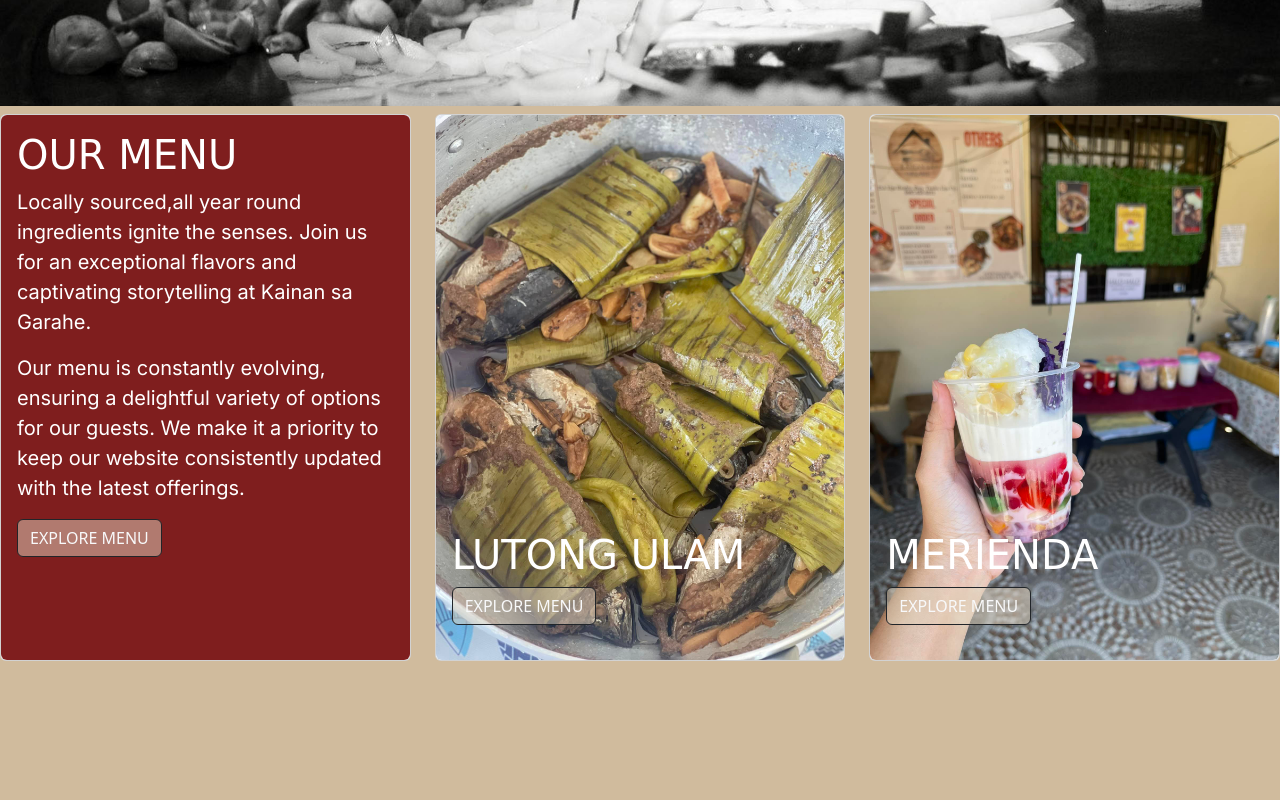
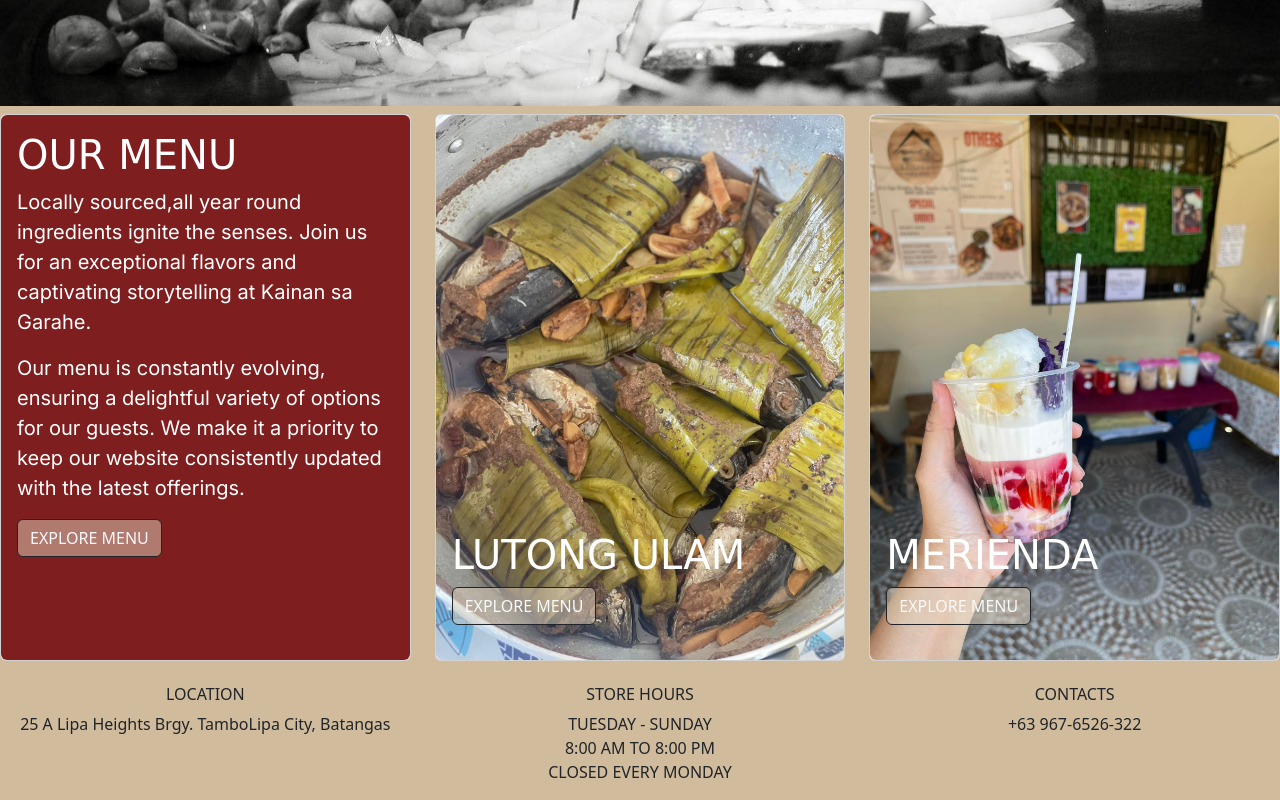
Before and after one commit to drnlzr/MiniProject-1, a plain HTML site: page index.html in a window 1280 px wide. Shown: the part 549-1349 px from the top of the page. Before the commit the page ends 1210 px from the top, so only its background shows below. Drawn offline with Linux system fonts and the light colour scheme; a web font is replaced by a local one.

Commit message:
done homepage

```diff
--- a/index.html
+++ b/index.html
@@ -113,8 +113,37 @@
             </div>
           </div>
         </div>
-      <!---->
 
+        <!-- <footer class="row mx-1">
+          <div class="container-fluid col">
+            <div class="img-fluid">
+              <img src="img/logo.jpg" class="d-flex align-items-center   rounded" width="100%" alt="">
+            </div>
+          </div>
+          <div class="container-fluid col">ddwf</div>
+          <div class="container-fluid col">wffw</div>
+          <div class="container-fluid col">wfvwqe</div>
+        </footer> -->
+
+        <div class="container-fluid">
+          <div class="footer">
+            <div class="row brd">
+              <div class="col text-center mt-4">
+                <h6>LOCATION</h6>
+              <p>25 A Lipa Heights Brgy. TamboLipa City, Batangas</p>
+              </div>
+              <div class="col text-center mt-4">
+                <h6>STORE HOURS</h6>
+              <p>TUESDAY - SUNDAY <br> 8:00 AM TO 8:00 PM <br> CLOSED EVERY MONDAY</p>
+              </div>
+              <div class="col text-center mt-4">
+                <h6>CONTACTS</h6>
+              <p>+63 967-6526-322</p>
+              </div>
+
+            </div>
+          </div>
+        </div>
 
 
       <script src="js/bootstrap.js"></script>
```
Also changed, not shown: img/contact.png (added), img/fb.png (added), img/insta.png (added), img/map.png (added).
